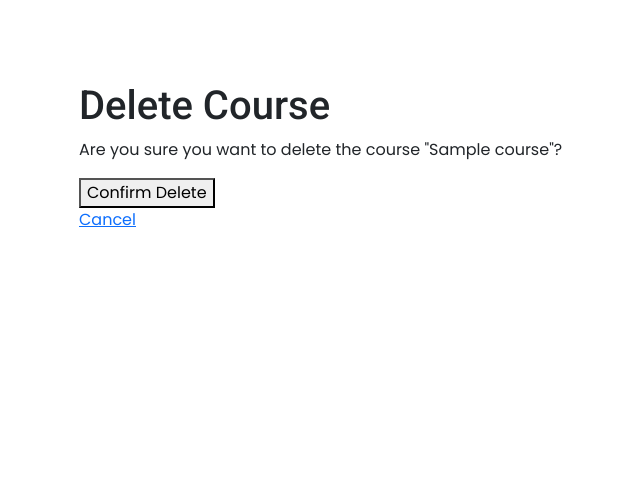
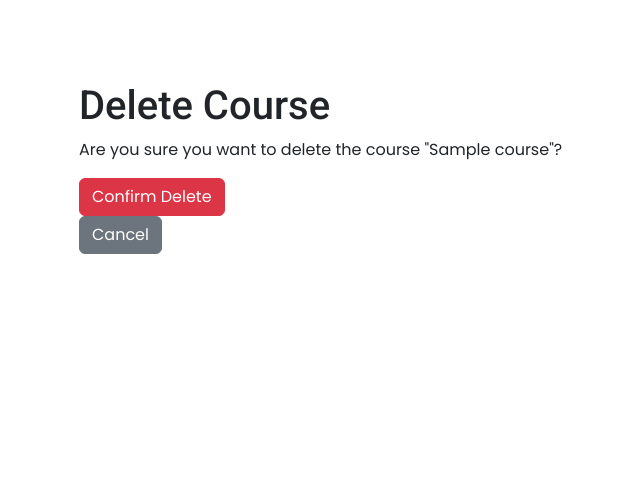
Before and after one commit to MusfiqDehan/OnlineLearningPlatform, a Django app: page /course/1/delete/ in a window 1280 px wide. Shown: the part 68-562 px from the top of the page, without its empty margins (3-643 px from the left). Run offline with Django 5.2, Linux system fonts and the light colour scheme; a user stored in the database is signed in; tables that the repository leaves empty hold one stand-in row (values such as "Sample post").

Commit message:
Update delete buttons

```diff
--- a/templates/courses/course_confirm_delete.html
+++ b/templates/courses/course_confirm_delete.html
@@ -5,7 +5,7 @@
   <p>Are you sure you want to delete the course "{{ course.title }}"?</p>
   <form method="post">
     {% csrf_token %}
-    <button type="submit">Confirm Delete</button>
+    <button class="btn btn-danger" type="submit">Confirm Delete</button>
   </form>
-  <a href="{% url 'course_detail' course.pk %}">Cancel</a>
+  <a class="btn btn-secondary" href="{% url 'course_detail' course.pk %}">Cancel</a>
 {% endblock %}
--- a/templates/lessons/lesson_confirm_delete.html
+++ b/templates/lessons/lesson_confirm_delete.html
@@ -5,7 +5,7 @@
   <p>Are you sure you want to delete the lesson "{{ lesson.title }}"?</p>
   <form method="post">
     {% csrf_token %}
-    <button type="submit">Confirm Delete</button>
+    <button class="btn btn-danger" type="submit">Confirm Delete</button>
   </form>
-  <a href="{% url 'course_detail' lesson.course.pk %}">Cancel</a>
+  <a class="btn btn-secondary" href="{% url 'course_detail' lesson.course.pk %}">Cancel</a>
 {% endblock %}
```
